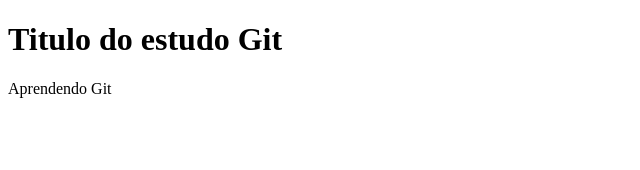
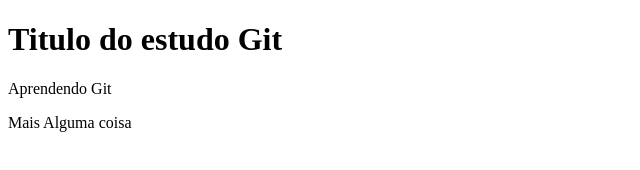
Before and after one commit to MukitoBR/Estudos_git, a plain HTML site: page Segundo_projeto/index.html in a window 1280 px wide. Shown: the whole page, without its empty margins (0-640 px from the left). Drawn offline with Linux system fonts and the light colour scheme.

Commit message:
Nova demanda

```diff
--- a/Segundo_projeto/index.html
+++ b/Segundo_projeto/index.html
@@ -11,6 +11,6 @@
         Titulo do estudo Git
     </h1>
     <p>Aprendendo Git</p>
-
+    <p>Mais Alguma coisa </p>
 </body>
 </html>
```
